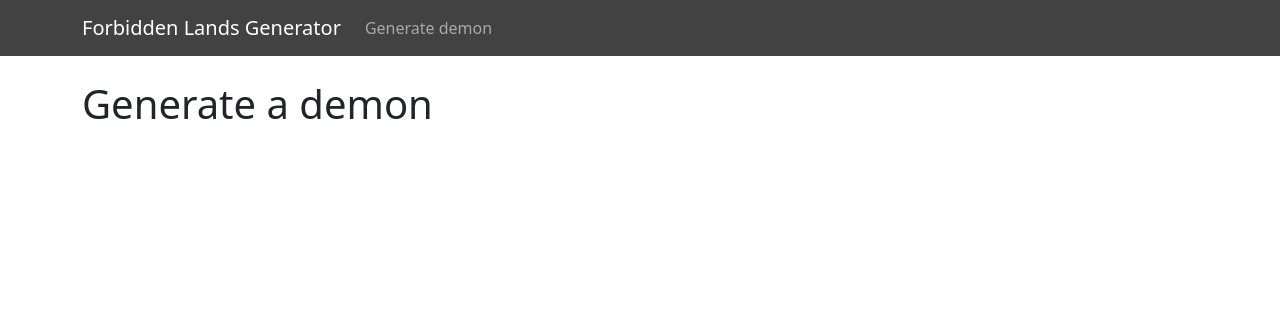
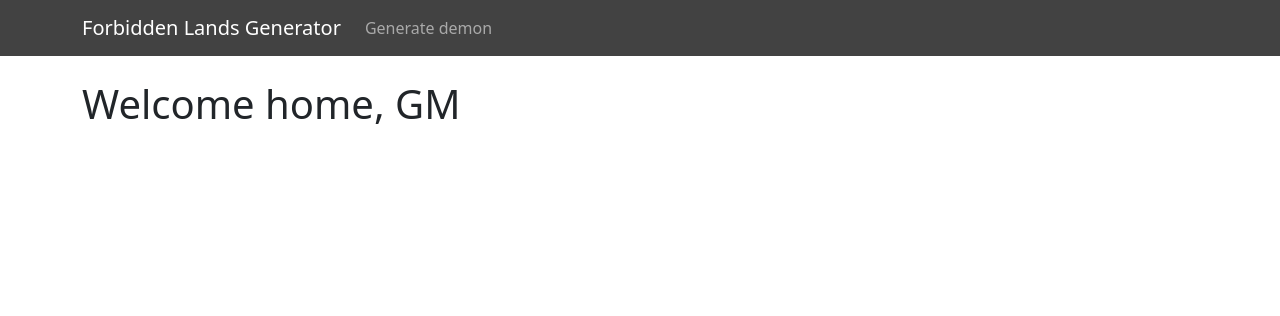
Before and after one commit to philippe-lemaire/forbidden_lands, a Django app: page / in a window 1280 px wide. Shown: the top 316 px of the page. Run offline with Django 3.2, Linux system fonts and the light colour scheme.

Commit message:
very rough index page

```diff
--- a/demons/templates/demons/index.html
+++ b/demons/templates/demons/index.html
@@ -1,7 +1,7 @@
 {% extends "base.html" %}
 
 {% block content %}
-<h1>Generate a demon</h1>
+<h1>Welcome home, GM</h1>
 
 
 
```
